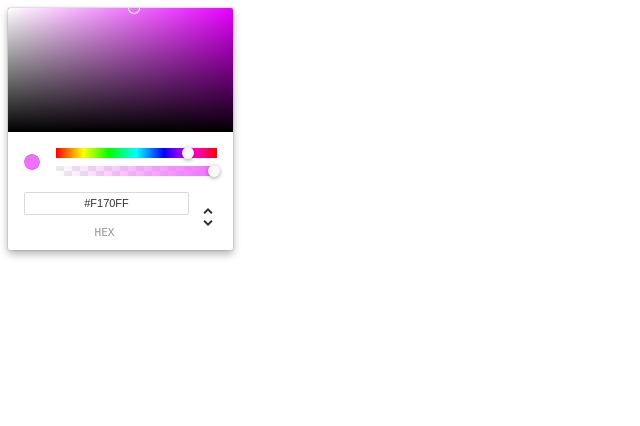
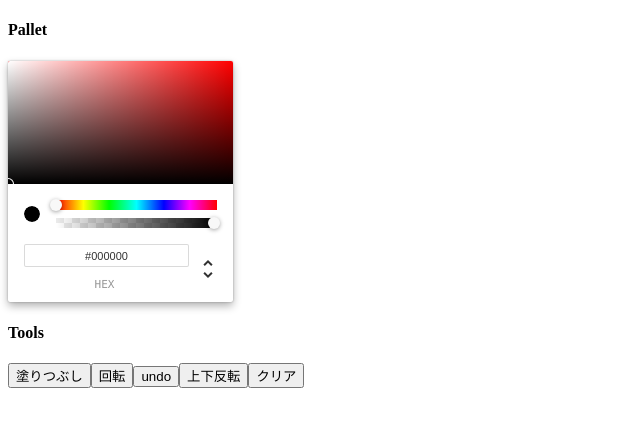
Before and after one commit to tmzkysk/pick-simple, a React app: page / in a window 1280 px wide. Shown: the top 426 px of the page, without its empty margins (0-640 px from the left). Built offline with nearby package versions, Linux system fonts and the light colour scheme; the HTML template or start-up script is replaced by a standard one.

Commit message:
おおよその形を作成

```diff
--- a/development.js
+++ b/development.js
@@ -5,6 +5,7 @@ const dist = path.resolve(__dirname, 'public')
 export default {
   // ビルドのモード指定
   mode: 'development',
+  devtool: 'inline-source-map',
 
   // ビルドを始める際の開始点
   entry: src + '/index.jsx',
--- a/public/stylesheets/style.css
+++ b/public/stylesheets/style.css
@@ -11,8 +11,8 @@ a {
 }
 
 #canvas1 {
-  height: 256px;
-  width: 256px;
+  height: 512px;
+  width: 512px;
   border: 1px solid #C0C0C0;
 }
 
--- /dev/null
+++ b/src/components/main_canvas.jsx
@@ -0,0 +1,10 @@
+import React from 'react'
+import { render } from 'react-dom'
+
+export default class MainCanvas extends React.Component {
+  render() {
+    return (
+      <div id='canvas1' className='mx-auto' />
+    )
+  }
+}
--- /dev/null
+++ b/src/components/side_menu.jsx
@@ -0,0 +1,30 @@
+import React from 'react'
+import { render } from 'react-dom'
+import { ChromePicker } from 'react-color'
+
+export default class SideMenu extends React.Component {
+  constructor() {
+    super();
+  }
+
+  render() {
+    return (
+      <div className='card'>
+      <div className='card-body'>
+        <h4 className='card-title'>Pallet</h4>
+        <div id='pallet'>
+          {/* TODO onChange */}
+          <ChromePicker color={ this.props.currentColor } onChange={ this.props.onClick } />
+        </div>
+        <h4 className='card-title'>Tools</h4>
+        {/* TODO */}
+        <button className='btn btn-primary'>塗りつぶし</button>
+        <button className='btn btn-primary'>回転</button>
+        <button className='btn btn-primary'>undo</button>
+        <button className='btn btn-primary'>上下反転</button>
+        <button className='btn btn-primary'>クリア</button>
+      </div>
+    </div>
+    )
+  }
+}
--- /dev/null
+++ b/src/constants/side_menu_constant.js
@@ -0,0 +1 @@
+export default 'CHANGE_PICKER';
--- /dev/null
+++ b/src/containers/container.jsx
@@ -0,0 +1,47 @@
+import React from 'react'
+import render from 'react-dom'
+import { connect } from 'react-redux'
+import MainCanvas from './../components/main_canvas'
+import SideMenu from './../components/side_menu'
+
+class App extends React.Component {
+  render() {
+    return (
+      <div className='container'>
+        <div className='row wrapper'>
+          <div className='col-md-6'>
+            <MainCanvas data={this.props.canvas} />
+          </div>
+          <div className='col-md-6'>
+            <SideMenu currentColor={this.props.currentColor} />
+          </div>
+        </div>
+      </div>
+    )
+  }
+}
+
+// Connect to Redux
+const mapStateToProps = (state) => {
+  return {
+    currentColor: state.currentColor,
+    canvas:       state.canvas,
+    prevCanvas:   state.prevCanvas,
+  }
+}
+
+const mapDispatchToProps = (dispatch) => {
+  // TODO
+  // return {
+  //   onClick(value) {
+  //     dispatch(send(value));
+  //   },
+  // }
+}
+
+const AppContainer = connect(
+  mapStateToProps,
+  mapDispatchToProps
+)(App);
+
+export default AppContainer;
--- a/src/index.jsx
+++ b/src/index.jsx
@@ -1,30 +1,23 @@
 import React from 'react'
-import { render } from 'react-dom'
-import { ChromePicker } from 'react-color'
+import ReactDom from 'react-dom'
+import { createStore } from 'redux'
+import { Provider } from 'react-redux'
+import SideMenuReducer       from './reducers/side_menu_reducer'
+import AppContainer from './containers/container'
 
-class ButtonExample extends React.Component {
-  constructor() {
-    super();
-    this.state = {
-      color: {
-        r: '241',
-        g: '112',
-        b: '255',
-        a: '1',
-      },
-    };
-    this.handleChange = this.handleChange.bind(this);
-  }
-
-  handleChange(color) {
-    this.setState({ color: color.rgb })
-  }
-
-  render() {
-    return (
-      <ChromePicker color={ this.state.color } onChange={ this.handleChange } />
-    )
-  }
+// 初期state
+// TODO: マスは32 × 32固定
+const initialState = {
+  currentColor: { r: '0', g: '0', b: '0', a: '1' },
+  canvas: new Array(32, {r:0 , g:0 , b:0 }),
+  prevCanvas: new Array(32, {r:0 , g:0 , b:0 }),
 }
 
-render(<ButtonExample/>, document.getElementById('pallet'))
+const store = createStore(SideMenuReducer, initialState);
+
+ReactDom.render(
+  <Provider store={store}>
+    <AppContainer />
+  </Provider>,
+  document.getElementById('main')
+);
--- /dev/null
+++ b/src/reducers/side_menu_reducer.js
@@ -0,0 +1,13 @@
+import CHANGE_PICKER from '../constants/side_menu_constant'
+
+// reducerの定義
+export default function SideMenuReducer(state, action) {
+  switch (action.type) {
+    case CHANGE_PICKER:
+      return Object.assign({}, state, {
+        currentColor: action.value,
+      });
+    default:
+      return state;
+  }
+}
```
Also changed, not shown: 2 other files (tests, documents, lock files or other folders).
